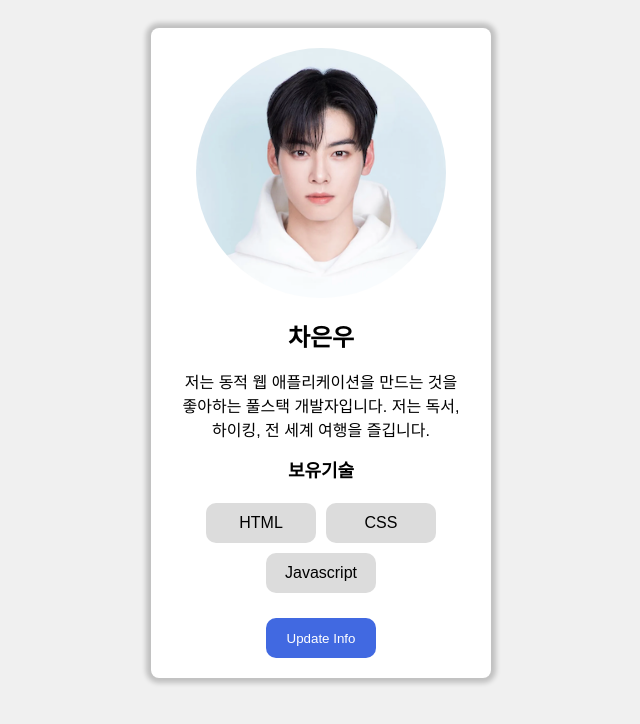
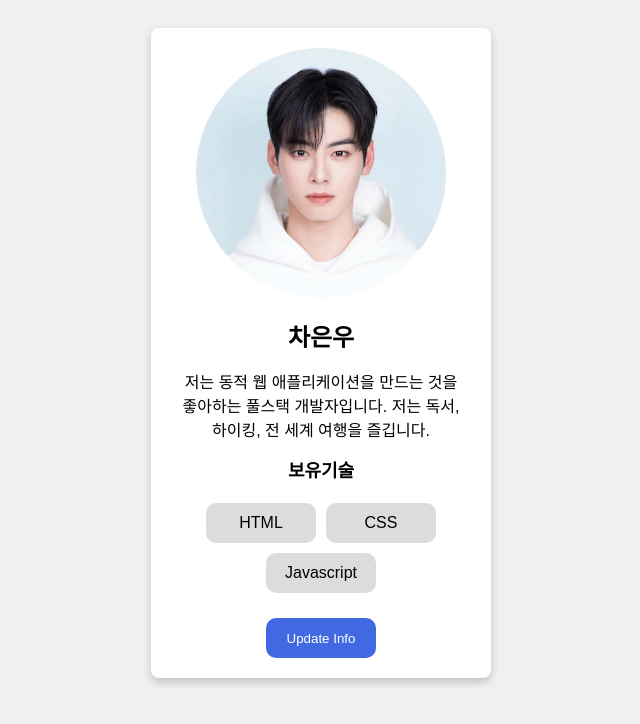
Before and after one commit to verdantjuly/html_css_share, a plain HTML site: page index.html in a window 1280 px wide. Shown: the whole page, without its empty margins (319-959 px from the left). Drawn offline with Linux system fonts and the light colour scheme.

Commit message:
[Feat] color

```diff
--- a/styles.css
+++ b/styles.css
@@ -1,5 +1,4 @@
 * {
-  text-align: center;
   font-family: Arial, Helvetica, sans-serif;
 }
 
@@ -30,10 +29,11 @@ img {
   height: 250px;
 }
 .card {
-  box-shadow: 0px 0px 5px 5px rgba(0, 0, 0, 0.2);
+  box-shadow: 0px 4px 8px rgba(0, 0, 0, 0.2);
   padding: 20px;
   width: 300px;
   border-radius: 8px;
+  text-align: center;
   background-color: white;
 }
 ul {
```
